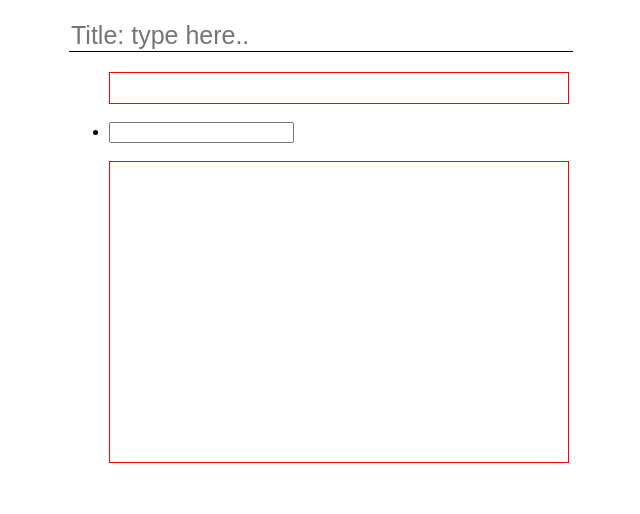
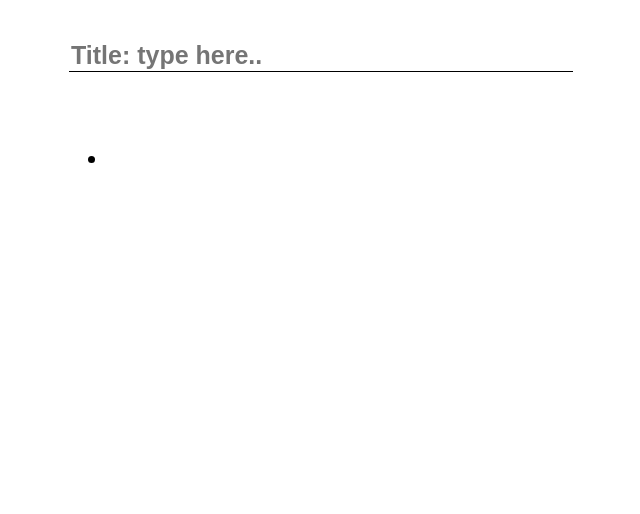
Before and after one commit to YippeYim/journal-bring-back, a plain HTML site: page index.html in a window 1280 px wide. Shown: the whole page, without its empty margins (321-961 px from the left). Drawn offline with Linux system fonts and the light colour scheme.

Commit message:
decorated journal-box

```diff
--- a/app.js
+++ b/app.js
@@ -18,7 +18,6 @@ function addBullet(element){
     }
     if (element.classList.contains("bottom")){
         // add bullet above
-        console.log("123")
         newBullet.innerHTML = "<input type='text' class='input-bullet'>"
         ul.insertBefore(newBullet, ul.children[ul.childElementCount-1])
         ul.children[ul.childElementCount-2].firstChild.focus()
--- a/style.css
+++ b/style.css
@@ -12,7 +12,7 @@ body{
     justify-content:center;
 }
 .journal-box{
-    margin-top:20px;
+    margin-top:40px;
     width:var(--title-width);
     /* border:1px solid red; */
 }
@@ -21,9 +21,19 @@ body{
     width:0px;
     margin-top:2px;
 }
+
+ul{
+    margin-top:0px;
+}
+li:not(.add-bullet){
+    color:var(--stcolor);
+    font-size:25px;
+}
+
 #input-title{
     width:var(--title-width);
     font-size:var(--text-size);
+    font-weight:bold;
     border:none;
     border-bottom:1px solid black;
 }
@@ -35,9 +45,22 @@ body{
     transition:0.135s;
 }
 
+.input-bullet{
+    font-size:20px;
+    margin-bottom:5px;
+    border:none;
+}
+.input-bullet:focus{
+    outline:none;
+}
+li:has(.input-bullet:focus){
+    list-style: circle;
+}
+
+
 #above-space{
-    border:1px solid red;
-    height:30px;
+    /* border:1px solid red; */
+    height:50px;
 }
 #above-space:hover ~ #above-bullet{
     color:var(--ndcolor);
@@ -57,7 +80,7 @@ body{
     color:var(--ndcolor);
 }
 #bottom-space{
-    border:1px solid red;
+    /* border:1px solid red; */
     height:300px;
 }
 #bottom-space:hover ~ #above-bullet{
```
Also changed, not shown: index.html (line endings or trailing spaces).
